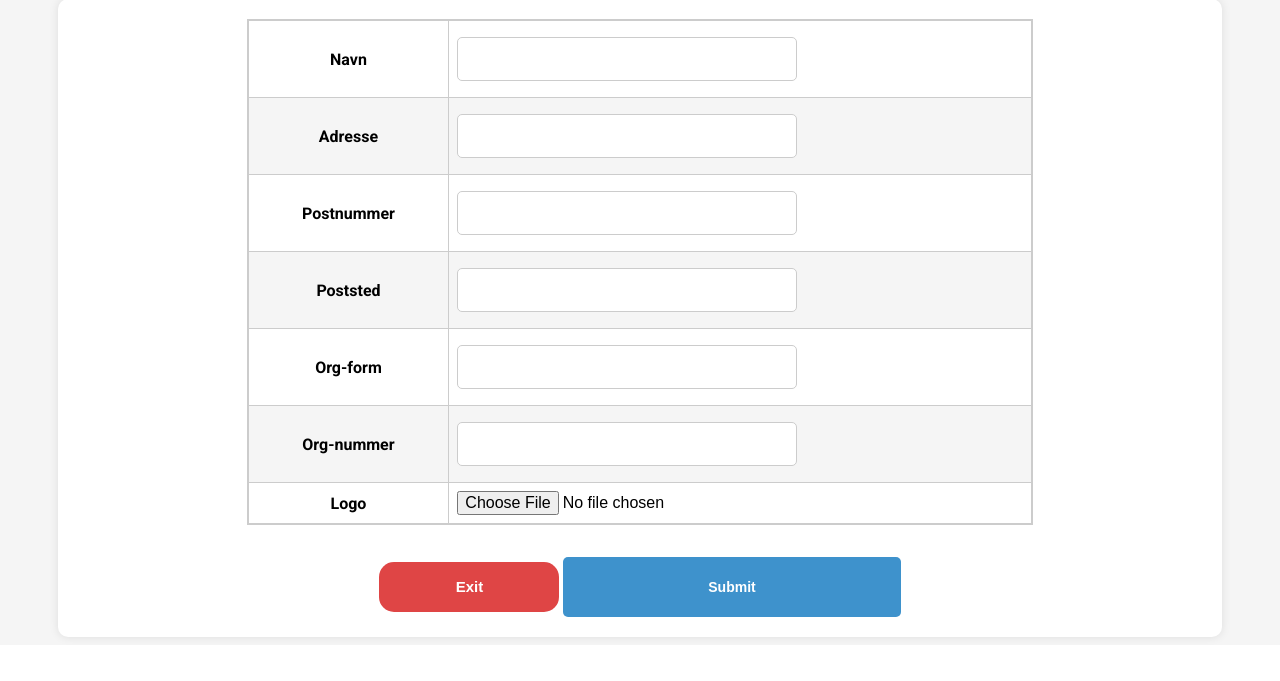
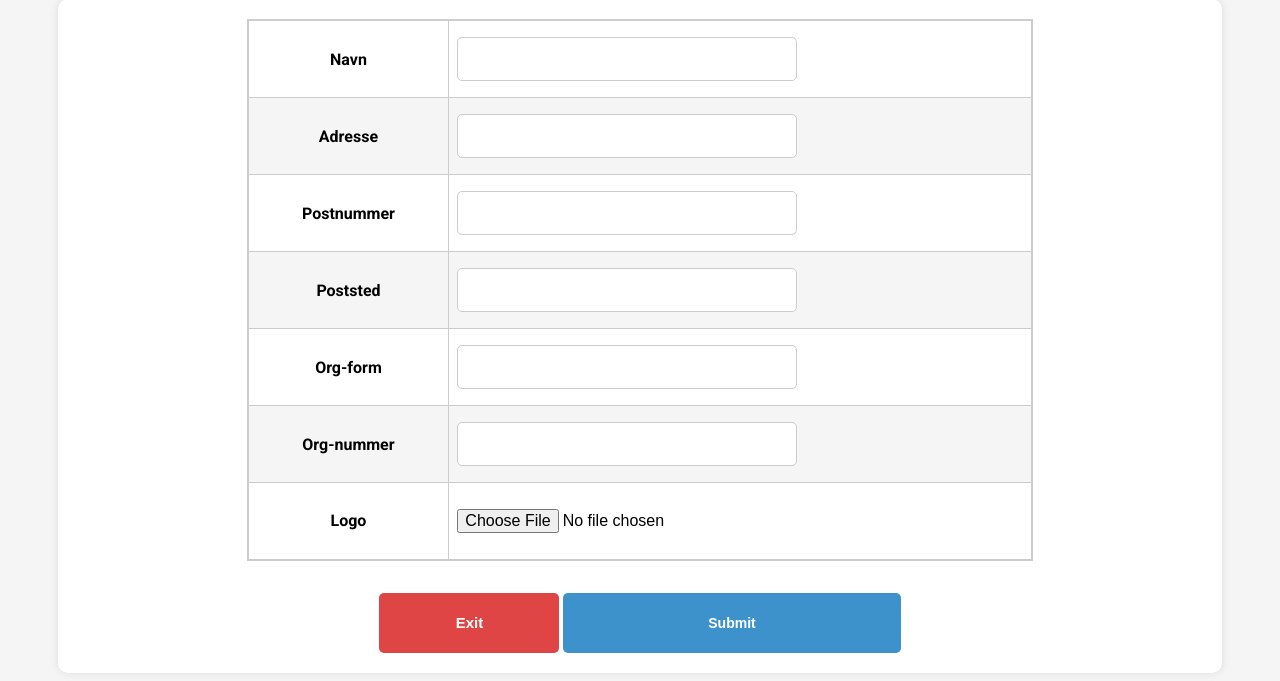
Before and after one commit to JonasTopper/Bedriftsportalen, a PHP site: page /CRUD/Create-bedrift.php in a window 1280 px wide. Shown: the part 202-883 px from the top of the page. Before the commit the page ends 845 px from the top, so only its background shows below. Run offline with PHP 8.4, Linux system fonts and the light colour scheme.

Commit message:
fixed buttons more
styling

```diff
--- a/CRUD/Create-bedrift.php
+++ b/CRUD/Create-bedrift.php
@@ -66,6 +66,7 @@ if(isset($_POST['submit'])) {
     <h1> Legg til bedrifter </h1>
     <main>
     <form id="bedriftForm" method="POST" action="Create-bedrift.php" enctype="multipart/form-data">
+
     <table>
         <thead>
             <tr>
@@ -94,12 +95,12 @@ if(isset($_POST['submit'])) {
             </tr>
             <tr>
                 <th>Logo</th>
-                <td><input type="file" name="logo"></td> <!-- File upload input field -->
+                <td height="59.5px"><input type="file" name="logo"></td>
             </tr>
         </thead>
     </table>
     <div class="submit-btn-container">
-        <a href="../"><button type="button" class="back-btn">Exit</button></a>
+        <a href="../"><button type="button" class="back-btn-create-bedrift">Exit</button></a>
         <input type="submit" name="submit" class="submit-btn">
     </div>
 </form>
--- a/CRUD/Detailed-view-ansatte.php
+++ b/CRUD/Detailed-view-ansatte.php
@@ -39,7 +39,7 @@ if (isset($_GET['ansatte_id'])) {
     </script>
 
 
-    <h1 class="header-bedrift"></h1>
+    <h1 class="header-bedrift">Ansatte detaljer</h1>
     <table class="table">
         <thead>
             <tr>
--- a/CRUD/Detailed-view-bedrift.php
+++ b/CRUD/Detailed-view-bedrift.php
@@ -39,7 +39,7 @@ if (isset($_GET['bedrift_id'])) {
     </script>
 
 
-    <h1 class="header-bedrift"></h1>
+    <h1 class="header-bedrift"> Bedriftdetaljer</h1>
     <table class="table">
         <thead>
             <tr>
--- a/CRUD/alle_ansatte.php
+++ b/CRUD/alle_ansatte.php
@@ -46,11 +46,11 @@ $result = mysqli_query($conn, $sql);
     <form action="alle_ansatte.php" method="GET">
         <input type="text" id="search" name="search" placeholder="Search...">
         <button type="submit" class="btn">Search</button>
-        <a href="alle_ansatte.php" class="reset-btn">Reset</a>
+        <a href="alle_ansatte.php" ><button class="reset-btn">Reset</button></a>
     </form>
     </div>
 
-    <table>
+    <table class="all-view-table">
         <thead>
             <tr class="alle-ansatte">
                 <th><a href="?sort=ansatte_id&order=<?php echo $order == 'ASC' ? 'desc' : 'asc'; ?>">Ansatte ID</a></th>
--- a/stylesheets/stylesheet.css
+++ b/stylesheets/stylesheet.css
@@ -461,3 +463,25 @@ tr:nth-child(even) {
 .alle-view-btn:hover {
     box-shadow: 0 0 20px rgba(0, 0, 0, 0.701);
 }
+
+.all-view-table {
+    margin-bottom: 100px;
+}
+
+.back-btn-create-bedrift {
+    background-color: rgb(223, 69, 69);
+    text-align: center;
+    margin: auto;
+    min-width: 200px;
+    min-height: 60px;
+    border-radius: 5px;
+    font-weight: bolder;
+    margin-top: 4vh;
+    justify-content: center;
+    margin-left: auto;
+    border: none;
+    color: white;
+    min-width: 180px;
+    min-height: 60px;
+    font-size: 15px;
+}
```
Also changed, not shown: other parts of stylesheets/stylesheet.css (+13 -11 lines).
